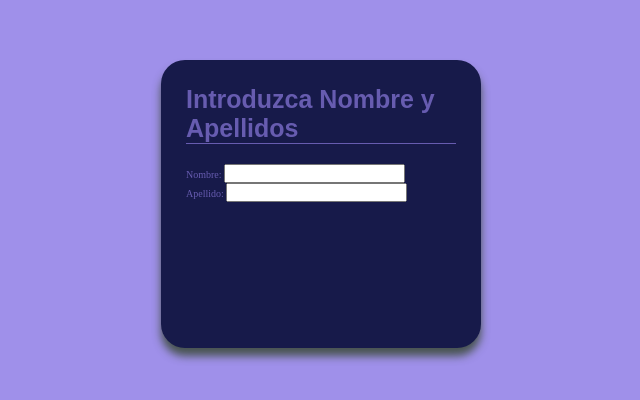
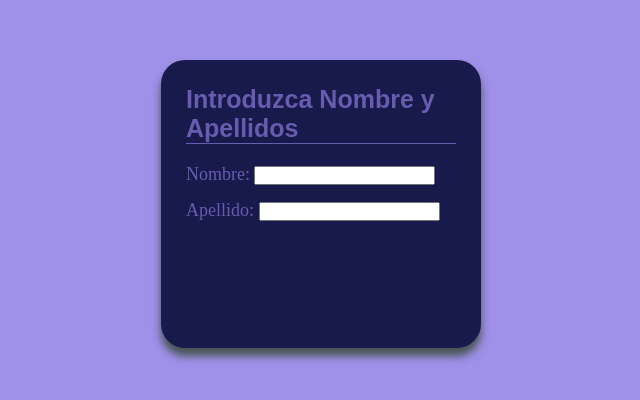
Before and after one commit to RicardoColladoRothschild/BasicRegisterForm, a plain HTML site: page index.html in a window 1280 px wide. Shown: the part 196-596 px from the top of the page, without its empty margins (319-959 px from the left). Drawn offline with Linux system fonts and the light colour scheme.

Commit message:
se han colocado los cambios en lso inputs de nobmre y apellido

```diff
--- a/style.css
+++ b/style.css
@@ -45,3 +45,16 @@ body{
     margin-bottom: 20px;
     border-bottom: 1px solid var(--lettercolor);
 }
+
+.main-container--form .container-form--nombre{
+        font-size: 1.8rem;
+        font-weight: 500;
+        margin-bottom: 15px;
+
+}
+.main-container--form .container-form--apellido{
+    font-size: 1.8rem;
+    font-weight: 500;
+    margin-bottom: 15px;
+
+}
```
